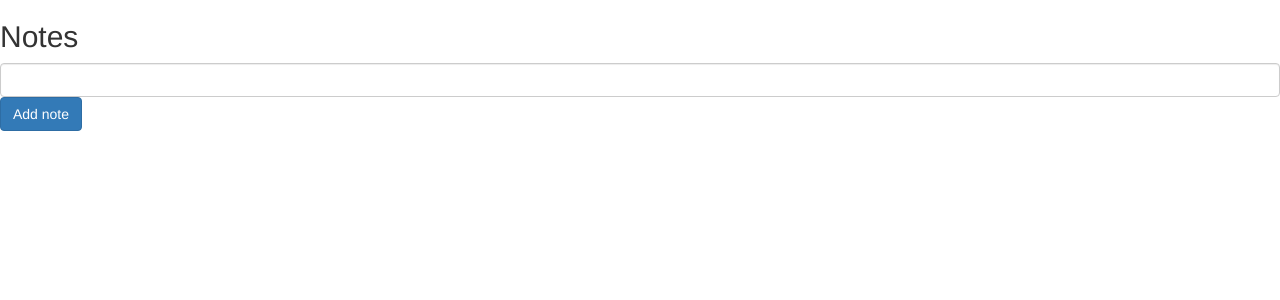
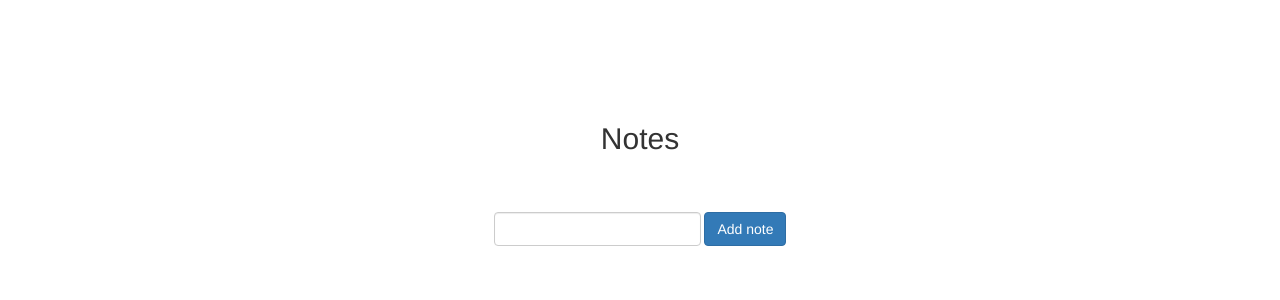
Before and after one commit to aniasobo/react-notes-app, a React (Create React App) app: page / in a window 1280 px wide. Shown: the top 300 px of the page. Built offline with nearby package versions, Linux system fonts and the light colour scheme.

Commit message:
Add styles

```diff
--- a/src/components/App.js
+++ b/src/components/App.js
@@ -14,8 +14,9 @@
     return (
       <div>
         <h2>Notes</h2>
-          <Form>
+          <Form inline>
             <FormControl onChange={event => this.setState({ text: event.target.value })} />
+            {' '}
             <Button onClick={() => console.log(this.state)}>Add note</Button>
           </Form>
       </div>
--- /dev/null
+++ b/src/index.css
@@ -0,0 +1,36 @@
+html {
+  box-sizing: border-box;
+  font-size: 16px;
+  font-family: 'avenir';
+}
+
+*,
+*:before,
+*:after {
+  box-sizing: inherit;
+}
+
+body,
+h1,
+h2,
+h3,
+h4,
+h5,
+h6,
+p,
+ol,
+ul {
+  margin: 0;
+  padding: 5%;
+  text-align: center;
+}
+
+ol,
+ul {
+  list-style: none;
+}
+
+img {
+  max-width: 100%;
+  height: auto;
+}
--- a/src/index.js
+++ b/src/index.js
@@ -1,5 +1,6 @@
 import React from 'react';
 import ReactDOM from 'react-dom';
 import App from './components/App';
+import './index.css';
 
 ReactDOM.render(<App />, document.getElementById('root'));
```
